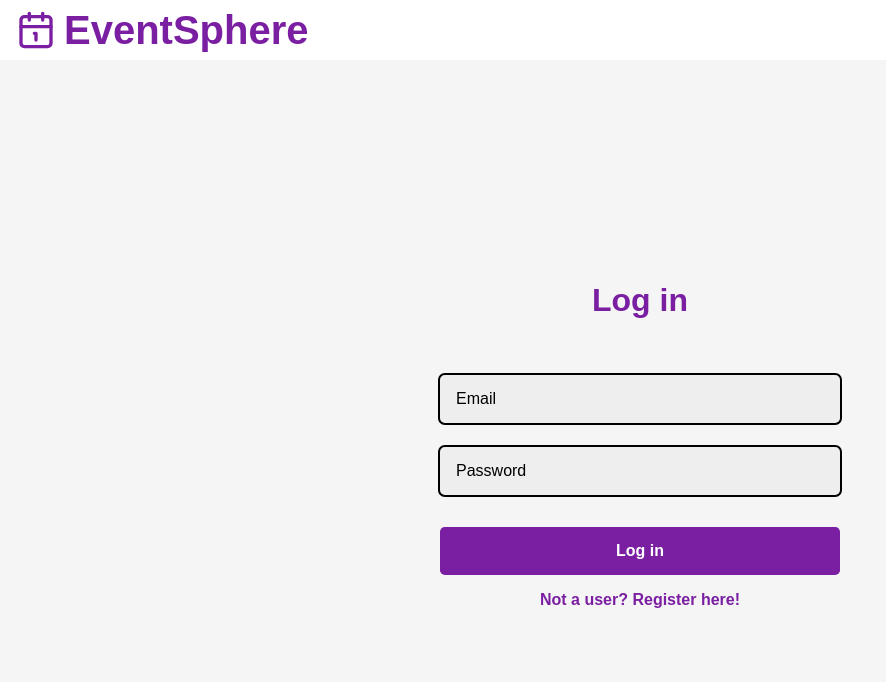
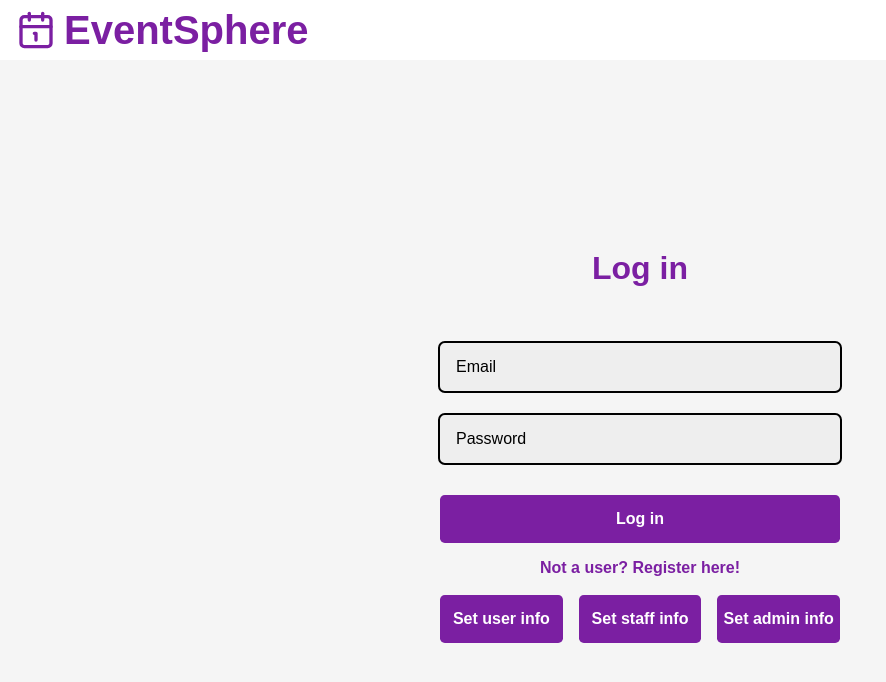
Before and after one commit to Willfoss/Events-Application, a React (Vite) app in the folder front-end/: page / in a window 1280 px wide. Shown: the top 682 px of the page, without its empty margins (0-886 px from the left). Built offline with nearby package versions, Linux system fonts and the light colour scheme; no server answers.

Commit message:
minor fixes following hosting

```diff
--- a/front-end/src/Components/Header/Header.jsx
+++ b/front-end/src/Components/Header/Header.jsx
@@ -5,7 +5,7 @@ import "./header.css";
 export default function Header() {
   return (
     <section id="header-non-user">
-      <Calendar1 className="logo"></Calendar1>
+      <Calendar1 className="logo-non-user"></Calendar1>
       <h1 className="logo-heading">EventSphere</h1>
     </section>
   );
--- a/front-end/src/Components/Header/header.css
+++ b/front-end/src/Components/Header/header.css
@@ -1,4 +1,4 @@
-.logo {
+.logo-non-user {
   color: var(--brand-colour);
   width: 2.5em;
   height: 2.5em;
@@ -21,7 +21,7 @@
 }
 
 @media screen and (min-width: 769px) {
-  .logo {
+  .logo-non-user {
     color: var(--brand-colour);
     width: 2.5em;
     height: 2.5em;
--- a/front-end/src/Components/Login/Login.jsx
+++ b/front-end/src/Components/Login/Login.jsx
@@ -59,6 +59,21 @@ export default function Login(props) {
       });
   }
 
+  function handleUserDemoLogin() {
+    setEmail("usertestemail2@email.com");
+    setPassword("password12345");
+  }
+
+  function handleStaffDemoLogin() {
+    setEmail("usertestemail4@email.com");
+    setPassword("password1234567");
+  }
+
+  function handleAdminDemoLogin() {
+    setEmail("willfossard@outlook.com");
+    setPassword("password123");
+  }
+
   return (
     <section id="login-section">
       <Header />
@@ -101,6 +116,17 @@ export default function Login(props) {
               <p className="to-signup"> Not a user? Register here!</p>
             </Link>
           </form>
+          <div className="demo-login-container">
+            <button className="demo-login-button" onClick={handleUserDemoLogin}>
+              Set user info
+            </button>
+            <button className="demo-login-button" onClick={handleStaffDemoLogin}>
+              Set staff info
+            </button>
+            <button className="demo-login-button" onClick={handleAdminDemoLogin}>
+              Set admin info
+            </button>
+          </div>
         </div>
       </div>
     </section>
--- a/front-end/src/Components/Login/login.css
+++ b/front-end/src/Components/Login/login.css
@@ -135,6 +135,32 @@ input,
   margin-top: 0.2em;
 }
 
+.demo-login-container {
+  display: flex;
+  flex-direction: row;
+  align-items: center;
+  width: 100%;
+  justify-content: center;
+  max-width: 400px;
+  gap: 1rem;
+}
+
+.demo-login-button {
+  border: none;
+  border-radius: 0.3em;
+  height: 3em;
+  width: 100%;
+  font-size: 1em;
+  margin-top: 1em;
+  background-color: var(--brand-colour);
+  font-weight: bold;
+  color: white;
+  &:hover {
+    background-color: var(--brand-hover-colour);
+    cursor: pointer;
+  }
+}
+
 @media screen and (min-width: 769px) {
   .login-page-container {
     justify-content: center;
--- a/front-end/src/Components/SingleEvent/SingleEvent.jsx
+++ b/front-end/src/Components/SingleEvent/SingleEvent.jsx
@@ -148,12 +148,11 @@ export default function SingleEvent() {
             <div className="event-content-container">
               <div className="single-event-button-container">
                 {isUserAlreadyAttendingEvent && <AddToCalendar event={event} />}
-                {loggedInUser.role === "staff" ||
-                  ("admin" && (
-                    <button className="edit-event-button" onClick={() => setIsStaffEditing(true)}>
-                      Edit Event
-                    </button>
-                  ))}
+                {(loggedInUser.role === "staff" || loggedInUser.role === "admin") && (
+                  <button className="edit-event-button" onClick={() => setIsStaffEditing(true)}>
+                    Edit Event
+                  </button>
+                )}
               </div>
               <h2 className="single-event-title">{event.event_title}</h2>
               <p className="single-event-text">{event.event_description}</p>
```
Also changed, not shown: 1 other file (tests, documents, lock files or other folders).
